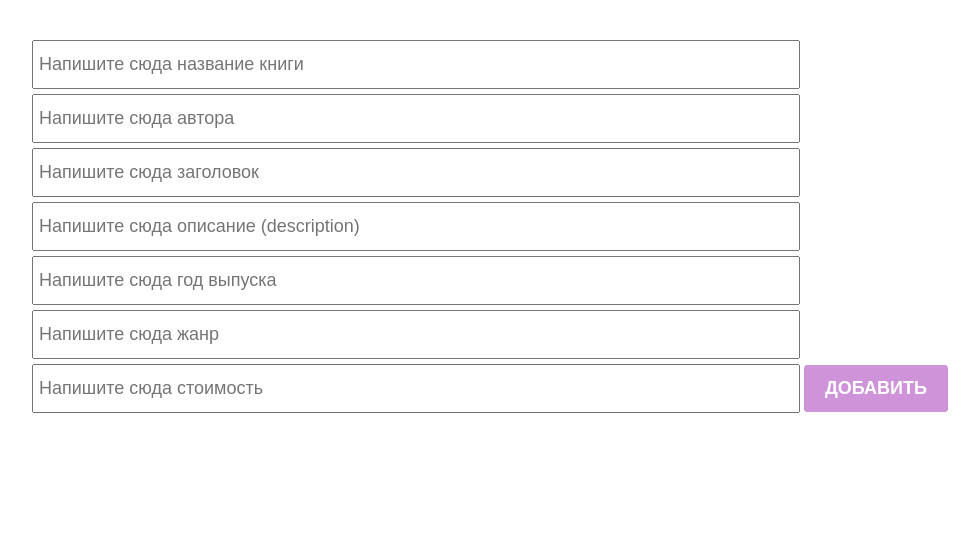
After one commit to anselmo-2010/todo, a Django app: template main/templates/book.html in a window 1280 px wide. The commit adds this page. Shown: the top 557 px of the page, without its empty margins (128-1107 px from the left). Run offline with Django 3.2, Linux system fonts and the light colour scheme; the template is opened without the code that fills it, so the values that code supplies are empty.

Commit message:
added form in book.html

```diff
--- a/main/models.py
+++ b/main/models.py
@@ -14,4 +14,4 @@ class BookSale(models.Model):
     genre = models.CharField(max_length=100)
     author = models.CharField(max_length=100)
     year = models.IntegerField()
-    date = models.DateField(auto_now_add=True)
+    date = models.DateTimeField(auto_now_add=True)
--- /dev/null
+++ b/main/static/styles/style2.css
@@ -0,0 +1,53 @@
+*{
+	box-sizing: border-box;
+	margin: 0;
+	padding: 0;
+	color: #263238;
+}
+
+.container{
+    width: 100%;
+    padding: 40px;
+    display: flex;
+    flex-direction: column;
+    align-items: center;
+}
+.section_1{
+    width: 80%;
+    margin-bottom: 40px;
+}
+.create_input{
+	padding: 12px 5px;
+	font-size: 18px;
+	width: 80%;
+	margin-bottom: 5px;
+}
+
+.create_button{
+	padding: 12px 20px;
+	background-color: #ce93D8;
+	border: 1px solid #ce93D8;
+	color: white;
+	font-size: 18px;
+	text-transform: uppercase;
+	font-weight: bold;
+	border-radius: 3px;
+	cursor: pointer;
+}
+.section_2{
+	padding: 30px 20px;
+	display: flex;
+	justify-content: space-around;
+	flex-wrap: wrap;
+	width: 100%;
+}
+.todo-item{
+    border: 1px solid green;
+    padding: 20px 15px;
+    background-color: pink;
+    width: 30%;
+}
+
+.todo-item h3 {
+    margin-bottom: 20px;
+}
--- /dev/null
+++ b/main/templates/book.html
@@ -0,0 +1,41 @@
+{% load static %}
+<!DOCTYPE html>
+<html lang="en">
+<head>
+    <meta charset="UTF-8">
+    <meta name="viewport" content="width=device-width, initial-scale=1.0">
+    <link rel="stylesheet" href="{% static "styles/style2.css" %}">
+    <title>Document</title>
+</head>
+<body>
+    <div class="container">
+        <div class="section_1">
+            <form action="{% url "add-book" %}" method="POST">
+                {% csrf_token %}
+                <input class="create_input" type="text" placeholder="Напишите сюда название книги"                name="book_text">
+                <input class="create_input" type="text" placeholder="Напишите сюда автора"                name="book_text2">
+                <input class="create_input" type="text" placeholder="Напишите сюда заголовок"                name="book_text3">
+                <input class="create_input" type="text" placeholder="Напишите сюда описание (description)"       name="book_text4">
+                <input class="create_input" type="text" placeholder="Напишите сюда год выпуска"                name="book_text5">
+                <input class="create_input" type="text" placeholder="Напишите сюда жанр"                name="book_text6">
+                <input class="create_input" type="text" placeholder="Напишите сюда стоимость"                name="book_text7">
+                <button class="create_button">Добавить</button>
+            </form>
+        </div>
+        <div class="section_2">
+            {% for book in book_list %}
+                <div class="todo-item">
+                     <h3>{{ book.title }}</h3>
+                     <h3>{{ book.author }}</h3>
+                     <h3>{{ book.subtitle }}</h3>
+                     <h3>{{ book.description }}</h3>
+                     <h3>{{ book.year }}</h3>
+                     <h3>{{ book.genre }}</h3>
+                     <h3>{{ book.price }}</h3>
+                     <h3>{{ book.date }}</h3>
+                </div>
+            {% endfor %}
+         </div>
+    </div>
+</body>
+</html>
--- a/todo/urls.py
+++ b/todo/urls.py
@@ -28,6 +28,7 @@ urlpatterns = [
     path("page2", page2, name = "page2"),
     path("page3", page3, name = "page3"),
     path("book", book_sale, name = "book"),
-    path("add-todo", add_todo, name = "add-todo")
+    path("add-todo", add_todo, name = "add-todo"),
+    path("add-book", add_book, name = "add-book"),
 ]   + static(settings.STATIC_URL, document_root=settings.STATIC_ROOT) \
     + static(settings.MEDIA_URL, document_root=settings.MEDIA_ROOT)
```
Also changed, not shown: main/templates/books.html (deleted, +0 -16 lines), main/templates/test.html (+2 -6 lines), main/views.py (+14 -1 lines), main/migrations/0006_auto_20210119_1820.py (added).
